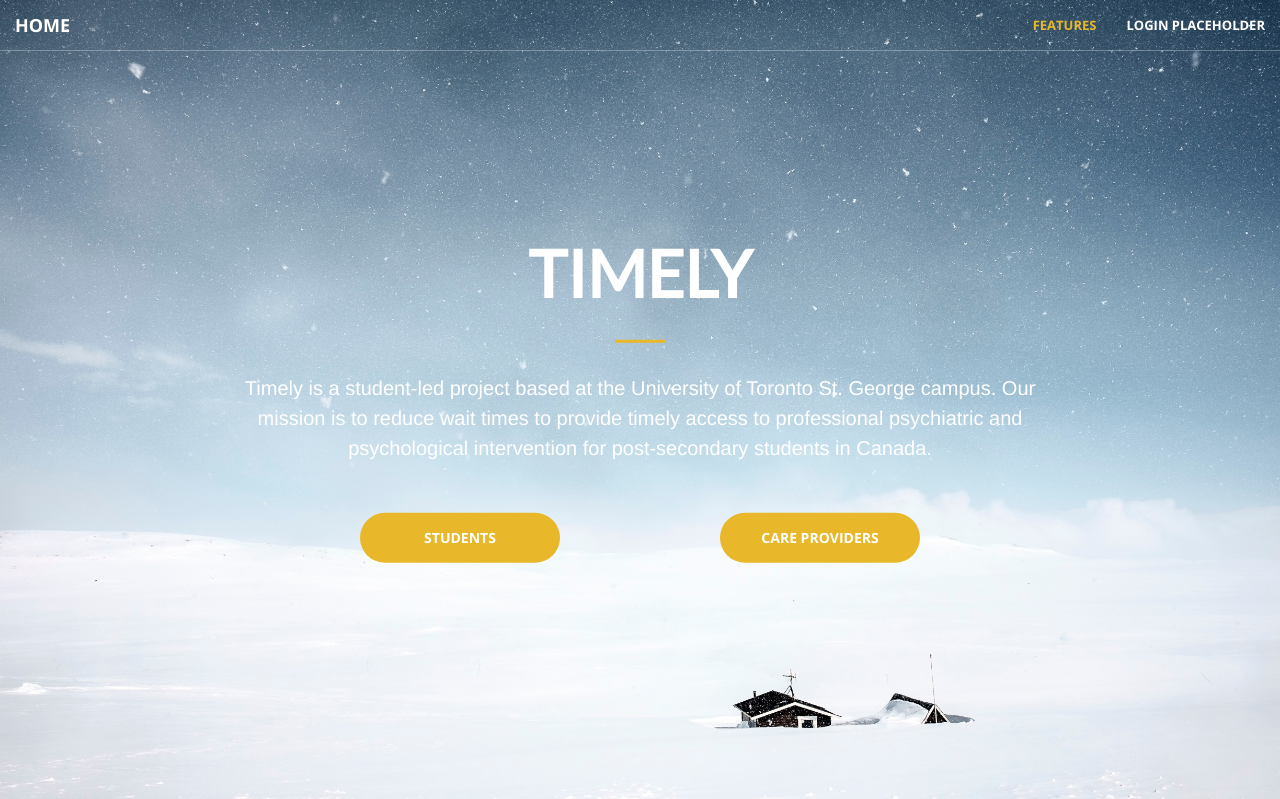
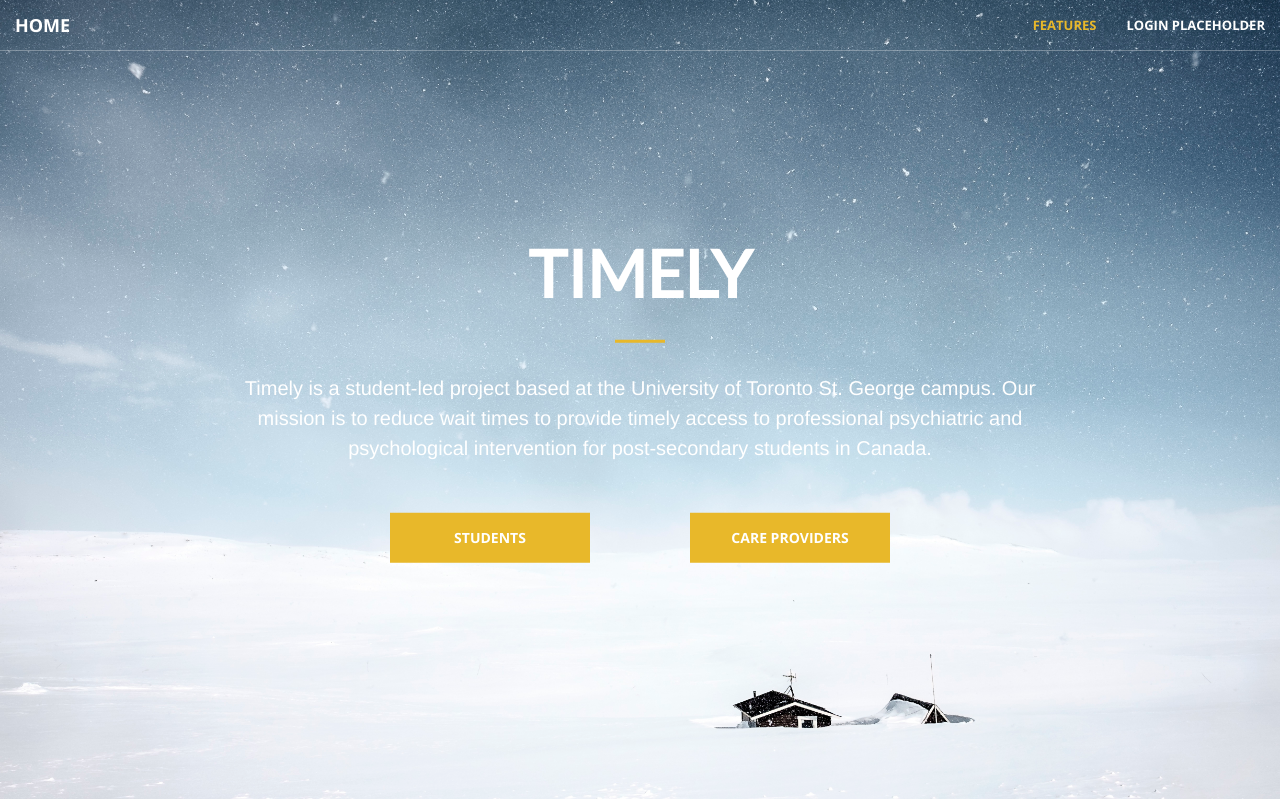
Before and after one commit to pxlu/Timely, a Flask app: page / in a window 1280 px wide. Shown: the top 799 px of the page. Run offline with Flask 2, Linux system fonts and the light colour scheme.

Commit message:
Changed css for buttons at bottom of index

```diff
--- a/web/static/css/main.css
+++ b/web/static/css/main.css
@@ -13,6 +13,10 @@
 
 hr.light {
   border-color: white; }
+
+hr.long {
+  max-width: 80%;
+}
 
 a {
   -webkit-transition: all 0.35s;
@@ -324,10 +328,12 @@
   width: 200px; }
   .index-btn-left {
     float: left;
-    margin-left: 22%; }
+    margin-left: 25%;
+    border-radius: 0px; }
   .index-btn-right {
     float: right;
-    margin-right: 22%; }
+    margin-right: 25%;
+    border-radius: 0px; }
 
 #contact .fa {
   color: #222;
```
